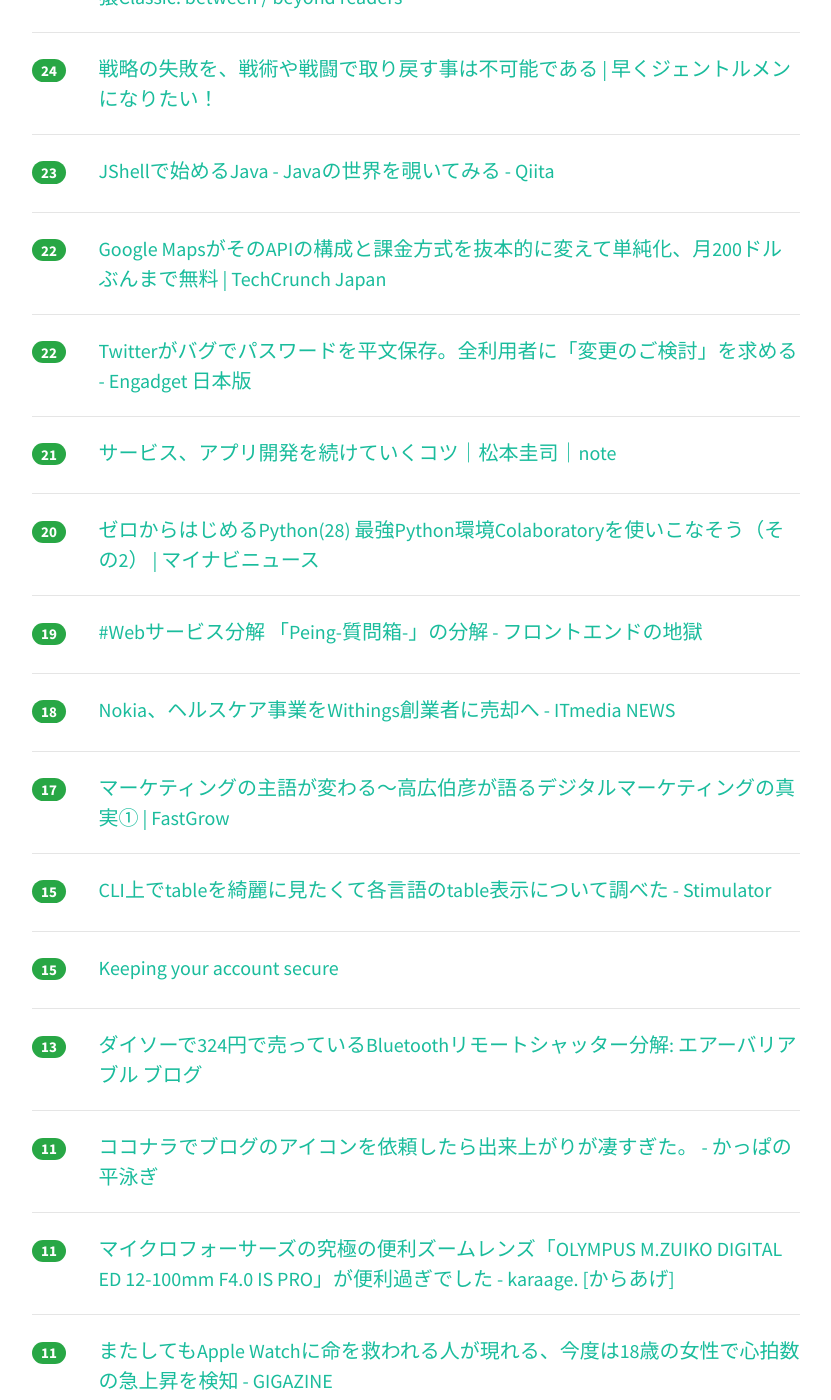
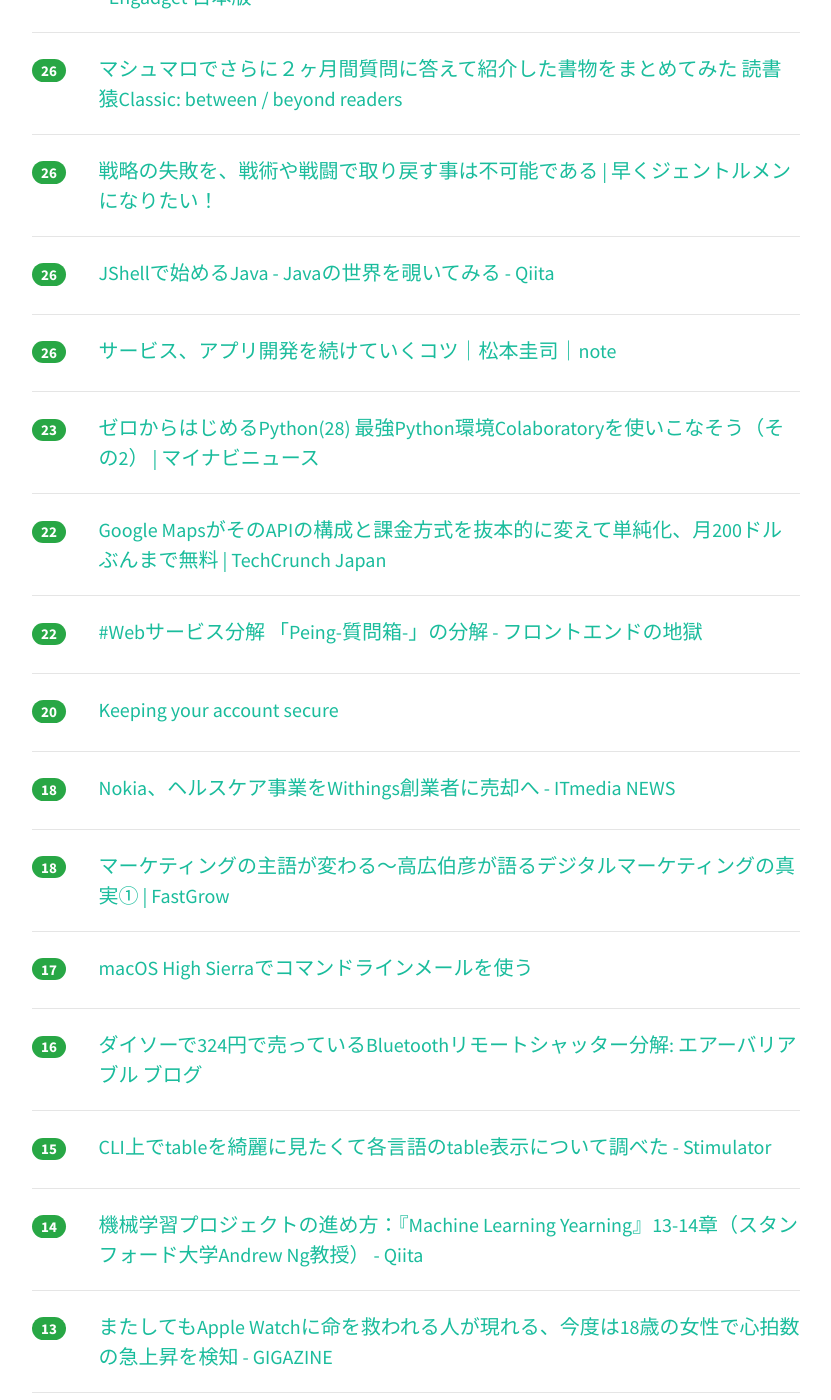
Before and after one commit to yatta47/hatena-matome-site, a Jekyll site: the page built from _posts/2018-05-04-hatena.md, in a window 1280 px wide and 1400 px high, scrolled down 1468 px. Shown: the whole window, without its empty margins (224-1055 px from the left). Built offline with Jekyll 4.4.1, drawn with Linux system fonts in a browser that asks for light colours; nearby versions of some CDN libraries; some of the changed text lies outside the part shown.

Commit message:
Updated 2018-05-04

```diff
--- a/_posts/2018-05-04-hatena.md
+++ b/_posts/2018-05-04-hatena.md
@@ -1,64 +1,69 @@
 ---
 layout: post
 title:  "2018-05-04 はてぶIT"
-date:   2018-05-04 12:02:28
+date:   2018-05-04 13:02:35
 tags: [it-hotentry]
 ---
-31 件のデータあり
+35 件のデータあり
 
 <hr><div class="row">
-<div class="col-1"><span class="badge badge-pill badge-success h2">153</span></div>
+<div class="col-1"><span class="badge badge-pill badge-success h2">171</span></div>
 <div class="col-11"><a href='http://ch.nicovideo.jp/nekomimi/blomaga/ar1514125' target='_blank'>けもみみおーこく国営放送の今後について:ねこみみメモ - ブロマガ</a></div>
 </div>
 <hr>
 <div class="row">
-<div class="col-1"><span class="badge badge-pill badge-success h2">127</span></div>
+<div class="col-1"><span class="badge badge-pill badge-success h2">155</span></div>
 <div class="col-11"><a href='http://blog.monochromegane.com/blog/2018/05/03/smux/' target='_blank'>Go言語でTCPやソケット通信を多重化，高速化するsmux(ソケットマルチプレクサ)をつくった · THINKING MEGANE</a></div>
 </div>
 <hr>
 <div class="row">
-<div class="col-1"><span class="badge badge-pill badge-success h2">61</span></div>
+<div class="col-1"><span class="badge badge-pill badge-success h2">79</span></div>
+<div class="col-11"><a href='http://www.itmedia.co.jp/news/articles/1805/04/news015.html' target='_blank'>Twitter、全3.3億人のユーザーにパスワード変更勧める告知　社内バグ発見で - ITmedia NEWS</a></div>
+</div>
+<hr>
+<div class="row">
+<div class="col-1"><span class="badge badge-pill badge-success h2">62</span></div>
 <div class="col-11"><a href='https://note.mu/iritec/n/nf920dbe0f430' target='_blank'>これを知ってればよかった！20以上のWebサービスを失敗してわかった！サービス開発のツボ｜入江 慎吾 ⚡ サービス開発だけで生きていく｜note</a></div>
 </div>
 <hr>
 <div class="row">
-<div class="col-1"><span class="badge badge-pill badge-success h2">54</span></div>
-<div class="col-11"><a href='http://www.itmedia.co.jp/news/articles/1805/04/news015.html' target='_blank'>Twitter、全3.3億人のユーザーにパスワード変更勧める告知　社内バグ発見で - ITmedia NEWS</a></div>
+<div class="col-1"><span class="badge badge-pill badge-success h2">45</span></div>
+<div class="col-11"><a href='https://www3.nhk.or.jp/news/html/20180504/k10011426981000.html' target='_blank'>米ツイッター システム欠陥で３億人超にパスワード変更呼びかけ | NHKニュース</a></div>
 </div>
 <hr>
 <div class="row">
-<div class="col-1"><span class="badge badge-pill badge-success h2">39</span></div>
+<div class="col-1"><span class="badge badge-pill badge-success h2">41</span></div>
 <div class="col-11"><a href='https://github.com/github/gh-ost' target='_blank'>GitHub - github/gh-ost: GitHub's Online Schema Change for MySQL</a></div>
 </div>
 <hr>
 <div class="row">
-<div class="col-1"><span class="badge badge-pill badge-success h2">35</span></div>
+<div class="col-1"><span class="badge badge-pill badge-success h2">36</span></div>
 <div class="col-11"><a href='http://blog.pyq.jp/entry/IT_tips_180502' target='_blank'>ITエンジニアを目指すなら覚えておきたいMarkdown記法 - PyQオフィシャルブログ</a></div>
 </div>
 <hr>
 <div class="row">
-<div class="col-1"><span class="badge badge-pill badge-success h2">30</span></div>
+<div class="col-1"><span class="badge badge-pill badge-success h2">34</span></div>
 <div class="col-11"><a href='https://yuchrszk.blogspot.com/2018/05/ipad6apple-pencil.html' target='_blank'>iPad（第6世代）とApple Pencilを買ったら論文読みがはかどっております | パレオな男</a></div>
 </div>
 <hr>
 <div class="row">
-<div class="col-1"><span class="badge badge-pill badge-success h2">30</span></div>
-<div class="col-11"><a href='https://www3.nhk.or.jp/news/html/20180504/k10011426981000.html' target='_blank'>米ツイッター システム欠陥で３億人超にパスワード変更呼びかけ | NHKニュース</a></div>
+<div class="col-1"><span class="badge badge-pill badge-success h2">33</span></div>
+<div class="col-11"><a href='https://scrapbox.io/vue-yawaraka/%E3%82%BC%E3%83%AD%E3%81%8B%E3%82%89%E5%A7%8B%E3%82%81%E3%82%8BVue.js' target='_blank'>ゼロから始めるVue.js - やわらかVue.js</a></div>
 </div>
 <hr>
 <div class="row">
-<div class="col-1"><span class="badge badge-pill badge-success h2">29</span></div>
+<div class="col-1"><span class="badge badge-pill badge-success h2">32</span></div>
+<div class="col-11"><a href='https://news.mynavi.jp/article/20180503-root_pwchange/' target='_blank'>Linuxでrootのパスワードを5分未満でリセットする方法 | マイナビニュース</a></div>
+</div>
+<hr>
+<div class="row">
+<div class="col-1"><span class="badge badge-pill badge-success h2">31</span></div>
 <div class="col-11"><a href='https://note.mu/erukiti/n/n1177b759eb4c' target='_blank'>JavaScriptで覚える暗号通貨入門#1 Bitcoin完全に理解した 電子版｜erukiti｜note</a></div>
 </div>
 <hr>
 <div class="row">
-<div class="col-1"><span class="badge badge-pill badge-success h2">28</span></div>
-<div class="col-11"><a href='https://news.mynavi.jp/article/20180503-root_pwchange/' target='_blank'>Linuxでrootのパスワードを5分未満でリセットする方法 | マイナビニュース</a></div>
-</div>
-<hr>
-<div class="row">
 <div class="col-1"><span class="badge badge-pill badge-success h2">27</span></div>
-<div class="col-11"><a href='https://scrapbox.io/vue-yawaraka/%E3%82%BC%E3%83%AD%E3%81%8B%E3%82%89%E5%A7%8B%E3%82%81%E3%82%8BVue.js' target='_blank'>ゼロから始めるVue.js - やわらかVue.js</a></div>
+<div class="col-11"><a href='https://japanese.engadget.com/2018/05/03/twitter/' target='_blank'>Twitterがバグでパスワードを平文保存。全利用者に「変更のご検討」を求める - Engadget 日本版</a></div>
 </div>
 <hr>
 <div class="row">
@@ -67,13 +72,23 @@ tags: [it-hotentry]
 </div>
 <hr>
 <div class="row">
-<div class="col-1"><span class="badge badge-pill badge-success h2">24</span></div>
+<div class="col-1"><span class="badge badge-pill badge-success h2">26</span></div>
 <div class="col-11"><a href='https://non-gentlemen.com/strategy/' target='_blank'>戦略の失敗を、戦術や戦闘で取り戻す事は不可能である | 早くジェントルメンになりたい！</a></div>
 </div>
 <hr>
 <div class="row">
+<div class="col-1"><span class="badge badge-pill badge-success h2">26</span></div>
+<div class="col-11"><a href='https://qiita.com/nowokay/items/e0b9c676567134e4a622' target='_blank'>JShellで始めるJava - Javaの世界を覗いてみる - Qiita</a></div>
+</div>
+<hr>
+<div class="row">
+<div class="col-1"><span class="badge badge-pill badge-success h2">26</span></div>
+<div class="col-11"><a href='https://note.mu/keizi666/n/nd7cc9552a4c3' target='_blank'>サービス、アプリ開発を続けていくコツ｜松本圭司｜note</a></div>
+</div>
+<hr>
+<div class="row">
 <div class="col-1"><span class="badge badge-pill badge-success h2">23</span></div>
-<div class="col-11"><a href='https://qiita.com/nowokay/items/e0b9c676567134e4a622' target='_blank'>JShellで始めるJava - Javaの世界を覗いてみる - Qiita</a></div>
+<div class="col-11"><a href='https://news.mynavi.jp/article/zeropython-28/' target='_blank'>ゼロからはじめるPython(28) 最強Python環境Colaboratoryを使いこなそう（その2） | マイナビニュース</a></div>
 </div>
 <hr>
 <div class="row">
@@ -83,22 +98,12 @@ tags: [it-hotentry]
 <hr>
 <div class="row">
 <div class="col-1"><span class="badge badge-pill badge-success h2">22</span></div>
-<div class="col-11"><a href='https://japanese.engadget.com/2018/05/03/twitter/' target='_blank'>Twitterがバグでパスワードを平文保存。全利用者に「変更のご検討」を求める - Engadget 日本版</a></div>
-</div>
-<hr>
-<div class="row">
-<div class="col-1"><span class="badge badge-pill badge-success h2">21</span></div>
-<div class="col-11"><a href='https://note.mu/keizi666/n/nd7cc9552a4c3' target='_blank'>サービス、アプリ開発を続けていくコツ｜松本圭司｜note</a></div>
+<div class="col-11"><a href='https://nabettu.hatenablog.com/entry/disassembly-peing' target='_blank'>#Webサービス分解 「Peing-質問箱-」の分解 - フロントエンドの地獄</a></div>
 </div>
 <hr>
 <div class="row">
 <div class="col-1"><span class="badge badge-pill badge-success h2">20</span></div>
-<div class="col-11"><a href='https://news.mynavi.jp/article/zeropython-28/' target='_blank'>ゼロからはじめるPython(28) 最強Python環境Colaboratoryを使いこなそう（その2） | マイナビニュース</a></div>
-</div>
-<hr>
-<div class="row">
-<div class="col-1"><span class="badge badge-pill badge-success h2">19</span></div>
-<div class="col-11"><a href='https://nabettu.hatenablog.com/entry/disassembly-peing' target='_blank'>#Webサービス分解 「Peing-質問箱-」の分解 - フロントエンドの地獄</a></div>
+<div class="col-11"><a href='https://blog.twitter.com/official/en_us/topics/company/2018/keeping-your-account-secure.html' target='_blank'>Keeping your account secure</a></div>
 </div>
 <hr>
 <div class="row">
@@ -107,8 +112,18 @@ tags: [it-hotentry]
 </div>
 <hr>
 <div class="row">
+<div class="col-1"><span class="badge badge-pill badge-success h2">18</span></div>
+<div class="col-11"><a href='https://www.fastgrow.jp/articles/democratization-of-marketing-01' target='_blank'>マーケティングの主語が変わる～高広伯彦が語るデジタルマーケティングの真実① | FastGrow</a></div>
+</div>
+<hr>
+<div class="row">
 <div class="col-1"><span class="badge badge-pill badge-success h2">17</span></div>
-<div class="col-11"><a href='https://www.fastgrow.jp/articles/democratization-of-marketing-01' target='_blank'>マーケティングの主語が変わる～高広伯彦が語るデジタルマーケティングの真実① | FastGrow</a></div>
+<div class="col-11"><a href='https://rcmdnk.com/blog/2018/05/03/computer-mac/' target='_blank'>macOS High Sierraでコマンドラインメールを使う</a></div>
+</div>
+<hr>
+<div class="row">
+<div class="col-1"><span class="badge badge-pill badge-success h2">16</span></div>
+<div class="col-11"><a href='http://airvariable.asablo.jp/blog/2018/05/02/8842544' target='_blank'>ダイソーで324円で売っているBluetoothリモートシャッター分解: エアーバリアブル ブログ</a></div>
 </div>
 <hr>
 <div class="row">
@@ -117,18 +132,23 @@ tags: [it-hotentry]
 </div>
 <hr>
 <div class="row">
-<div class="col-1"><span class="badge badge-pill badge-success h2">15</span></div>
-<div class="col-11"><a href='https://blog.twitter.com/official/en_us/topics/company/2018/keeping-your-account-secure.html' target='_blank'>Keeping your account secure</a></div>
+<div class="col-1"><span class="badge badge-pill badge-success h2">14</span></div>
+<div class="col-11"><a href='https://qiita.com/Ishio/items/fae27dfe943195836932' target='_blank'>機械学習プロジェクトの進め方：『Machine Learning Yearning』13-14章（スタンフォード大学Andrew Ng教授） - Qiita</a></div>
 </div>
 <hr>
 <div class="row">
 <div class="col-1"><span class="badge badge-pill badge-success h2">13</span></div>
-<div class="col-11"><a href='http://airvariable.asablo.jp/blog/2018/05/02/8842544' target='_blank'>ダイソーで324円で売っているBluetoothリモートシャッター分解: エアーバリアブル ブログ</a></div>
+<div class="col-11"><a href='https://gigazine.net/news/20180503-apple-watch-save-teen-life/' target='_blank'>またしてもApple Watchに命を救われる人が現れる、今度は18歳の女性で心拍数の急上昇を検知 - GIGAZINE</a></div>
 </div>
 <hr>
 <div class="row">
-<div class="col-1"><span class="badge badge-pill badge-success h2">11</span></div>
+<div class="col-1"><span class="badge badge-pill badge-success h2">12</span></div>
 <div class="col-11"><a href='http://www.everythingmatome.com/entry/coconala-blog-icon' target='_blank'>ココナラでブログのアイコンを依頼したら出来上がりが凄すぎた。 - かっぱの平泳ぎ</a></div>
+</div>
+<hr>
+<div class="row">
+<div class="col-1"><span class="badge badge-pill badge-success h2">12</span></div>
+<div class="col-11"><a href='https://tarepan.hatenablog.com/entry/2018/05/02/061424' target='_blank'>知識0から始めるOculus Go開発 - たれぱんのびぼーろく</a></div>
 </div>
 <hr>
 <div class="row">
@@ -137,18 +157,13 @@ tags: [it-hotentry]
 </div>
 <hr>
 <div class="row">
-<div class="col-1"><span class="badge badge-pill badge-success h2">11</span></div>
-<div class="col-11"><a href='https://gigazine.net/news/20180503-apple-watch-save-teen-life/' target='_blank'>またしてもApple Watchに命を救われる人が現れる、今度は18歳の女性で心拍数の急上昇を検知 - GIGAZINE</a></div>
+<div class="col-1"><span class="badge badge-pill badge-success h2">10</span></div>
+<div class="col-11"><a href='https://anond.hatelabo.jp/20180503233322' target='_blank'>なんか最近はてな見てるのがきつい</a></div>
 </div>
 <hr>
 <div class="row">
-<div class="col-1"><span class="badge badge-pill badge-success h2">8</span></div>
+<div class="col-1"><span class="badge badge-pill badge-success h2">9</span></div>
 <div class="col-11"><a href='http://kai-you.net/article/52915' target='_blank'>「キャバクラとは全然違う」なぜ生配信に課金するのか？ ストリーミング最前線 - KAI-YOU.net</a></div>
-</div>
-<hr>
-<div class="row">
-<div class="col-1"><span class="badge badge-pill badge-success h2">7</span></div>
-<div class="col-11"><a href='https://anond.hatelabo.jp/20180503233322' target='_blank'>なんか最近はてな見てるのがきつい</a></div>
 </div>
 <hr>
 <div class="row">
@@ -157,6 +172,11 @@ tags: [it-hotentry]
 </div>
 <hr>
 <div class="row">
+<div class="col-1"><span class="badge badge-pill badge-success h2">5</span></div>
+<div class="col-11"><a href='https://anond.hatelabo.jp/20180504033206' target='_blank'>ブクマカアピールする馬鹿な就活生に告ぐ</a></div>
+</div>
+<hr>
+<div class="row">
 <div class="col-1"><span class="badge badge-pill badge-success h2">0</span></div>
 <div class="col-11"><a href='https://research.google.com/semantris/?m=a&lt=thXkGmfLIy_uXt5' target='_blank'>Semantris</a></div>
 </div>
```
